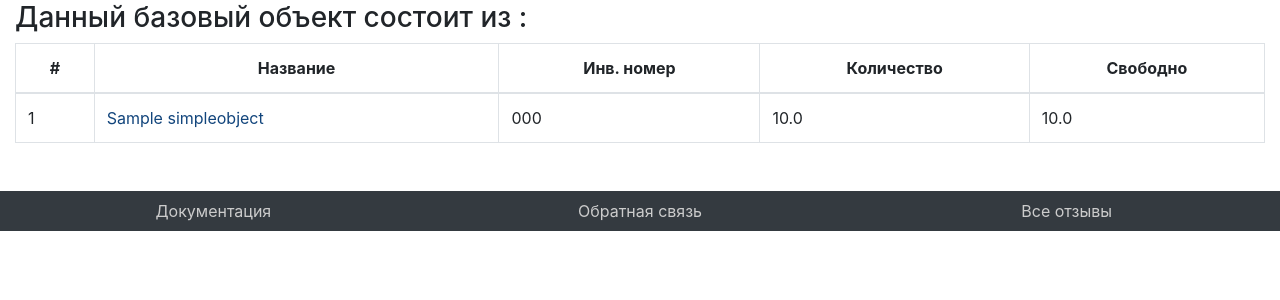
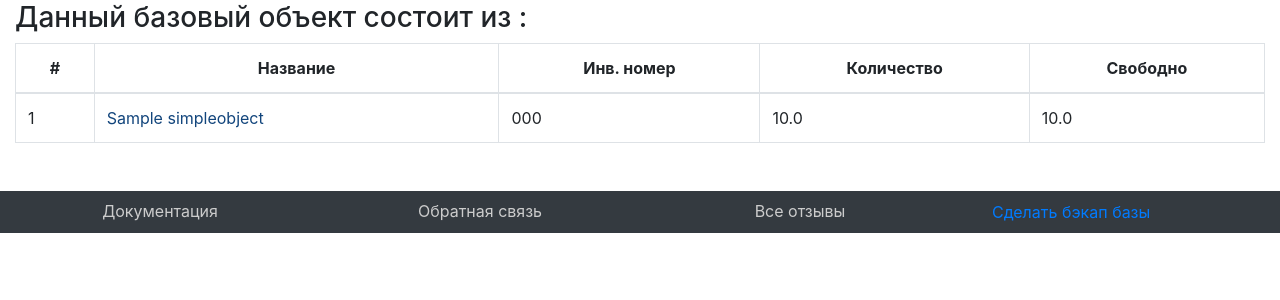
Before and after one commit to igoremin/db_work, a Django app: a page that uses templates/base.html in a window 1280 px wide. Shown: the part 271-571 px from the top of the page. Run offline with Django 3.2, Linux system fonts and the light colour scheme; a user stored in the database is signed in; tables that the repository leaves empty hold one stand-in row (values such as "Sample post"); some libraries are stand-ins or nearby versions.

Commit message:
Добавил кнопку для бэкапа базы данных

```diff
--- a/templates/base.html
+++ b/templates/base.html
@@ -217,6 +217,14 @@
 {#                    <a class="nav-link" href="{% url 'delete_all_data_for_lab_url' lab=current_lab.slug %}">Удалить все простые объекты у данной лаборатории</a>#}
 {#                </div>#}
             {% endif %}
+            {% if user.is_superuser %}
+                <div class="col">
+                    <form method="post" action="{% url 'backup_url' %}" id="make_backup">
+                        {% csrf_token %}
+                        <button class="nav-link btn btn-link" type="submit">Сделать бэкап базы</button>
+                    </form>
+                </div>
+            {% endif %}
         </div>
     </footer>
 
```
